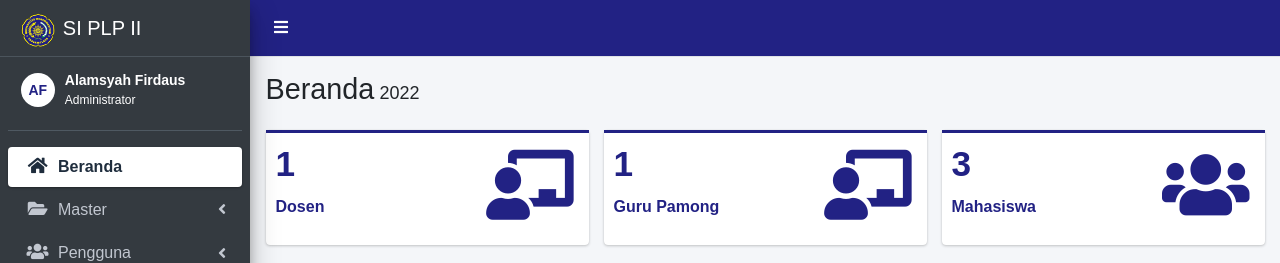
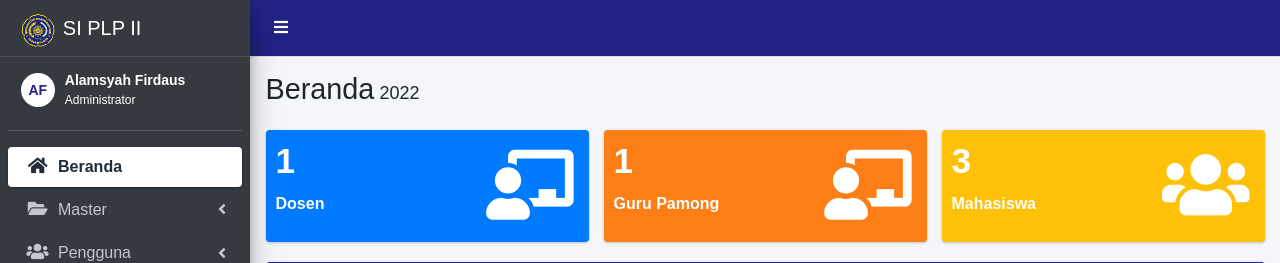
Before and after one commit to alamsyahfirdaus/siplp2, a CodeIgniter app: page /database/home in a window 1280 px wide. Shown: the top 263 px of the page. Run offline with CodeIgniter, Linux system fonts and the light colour scheme; a user stored in the database is signed in; data comes from the database, SQL or seed files in the repository; data that the repository does not hold is empty; some libraries are stand-ins or nearby versions.

Commit message:
Update 23/01/2023

```diff
--- a/application/controllers/User.php
+++ b/application/controllers/User.php
@@ -177,6 +177,7 @@
 
 		$this->form_validation->set_message('required', '{field} harus diisi.');
 		$this->form_validation->set_message('is_unique', '{field} sudah terdaftar.');
+		$this->form_validation->set_message('numeric', '{field} hanya boleh berisi angka.');
 
 		if ($this->form_validation->run() == FALSE) {
 			$output = [
--- a/application/views/content/index_home.php
+++ b/application/views/content/index_home.php
@@ -13,7 +13,7 @@
   <div class="container-fluid">
     <div class="row">
       <div class="col-lg-4 col-6">
-        <div class="small-box bg-white">
+        <div class="small-box bg-primary">
           <div class="inner">
             <h3><?= $dosen ?></h3>
             <p>Dosen</p>
@@ -24,7 +24,7 @@
         </div>
       </div>
       <div class="col-lg-4 col-6">
-        <div class="small-box bg-white">
+        <div class="small-box bg-orange">
           <div class="inner" style="">
             <h3><?= $guru_pamong ?></h3>
             <p>Guru Pamong</p>
@@ -35,8 +35,8 @@
         </div>
       </div>
       <div class="col-lg-4 col-12">
-        <div class="small-box bg-white">
-          <div class="inner" style="">
+        <div class="small-box bg-yellow">
+          <div class="inner">
             <h3><?= $mahasiswa ?></h3>
             <p>Mahasiswa</p>
           </div>
@@ -90,14 +90,14 @@
 
 <style type="text/css">
   .inner {
-    color: #222284;
-    border-top: 3px solid #222284;
+    color: white;
+/*    border-top: 3px solid white;*/
   }
   .inner>p {
     font-weight: bold;
   }
 
   .icon>i{
-    color: #222284;
+    color: white;
   }
 </style>
```
Also changed, not shown: application/views/auth/index_login.php (+4 -4 lines), assets/img/1655107788.jpg (added), assets/img/1659423156.jpg (added), assets/img/1660836013.jpeg (added), assets/img/1674458069.png (added), assets/img/1674458138.png (added).
